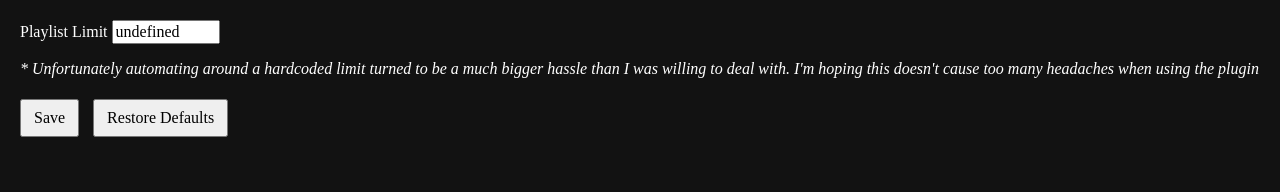
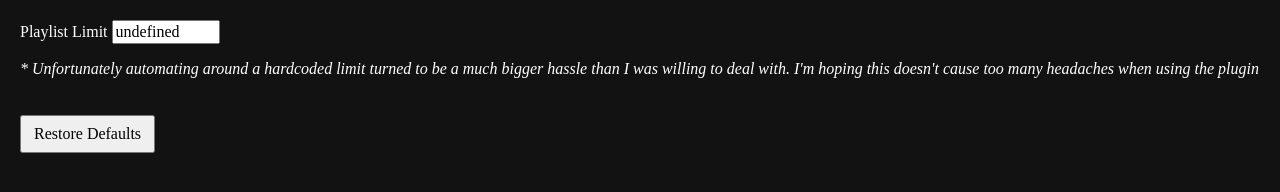
Before and after one commit to olsonpm/view-all-spotify-playlists-ffext, a website with bundled scripts: page src/options/index.html in a window 1280 px wide. Built offline with nearby package versions, Linux system fonts and the light colour scheme; some packages are replaced by stand-ins of ours.

Commit message:
fix bugs

```diff
--- a/src/background-page/index.mjs
+++ b/src/background-page/index.mjs
@@ -2,7 +2,9 @@ import settingDefaults from '../setting-defaults.mjs'
 
 const viewAllPlaylists = async ({ url }) => {
   const { playlistLimit } = await browser.storage.sync.get('playlistLimit')
-  return { redirectUrl: url.replace(/limit=\d+/, `limit=${playlistLimit}`) }
+  if (!url.includes(`limit=${playlistLimit}`)) {
+    return { redirectUrl: url.replace(/limit=\d+/, `limit=${playlistLimit}`) }
+  }
 }
 
 browser.webRequest.onBeforeRequest.addListener(
--- a/src/options/index.html
+++ b/src/options/index.html
@@ -19,10 +19,7 @@
           doesn't cause too many headaches when using the plugin
         </i>
       </p>
-      <div id="form-actions">
-        <button type="submit">Save</button>
-        <button id="restore-defaults" type="submit">Restore Defaults</button>
-      </div>
+      <button id="restore-defaults" type="button">Restore Defaults</button>
     </form>
 
     <script type="module" src="./index.mjs"></script>
--- a/src/options/styles.css
+++ b/src/options/styles.css
@@ -21,10 +21,6 @@ button {
   padding: 8px 12px;
 }
 
-button + button {
-  margin-left: 10px;
-}
-
-#form-actions {
+#restore-defaults {
   margin-top: 20px;
 }
```
Also changed, not shown: src/background-page/index.html (+2 -2 lines), src/manifest.json.
